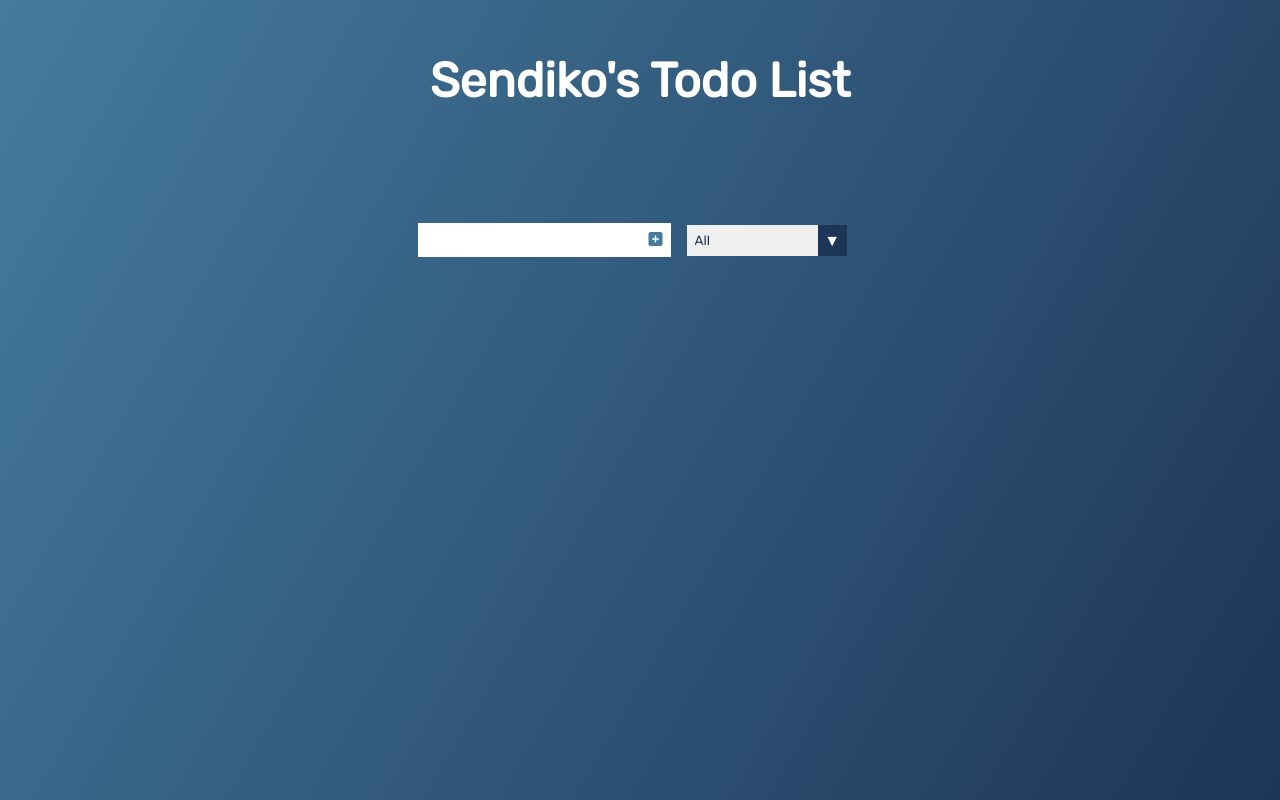
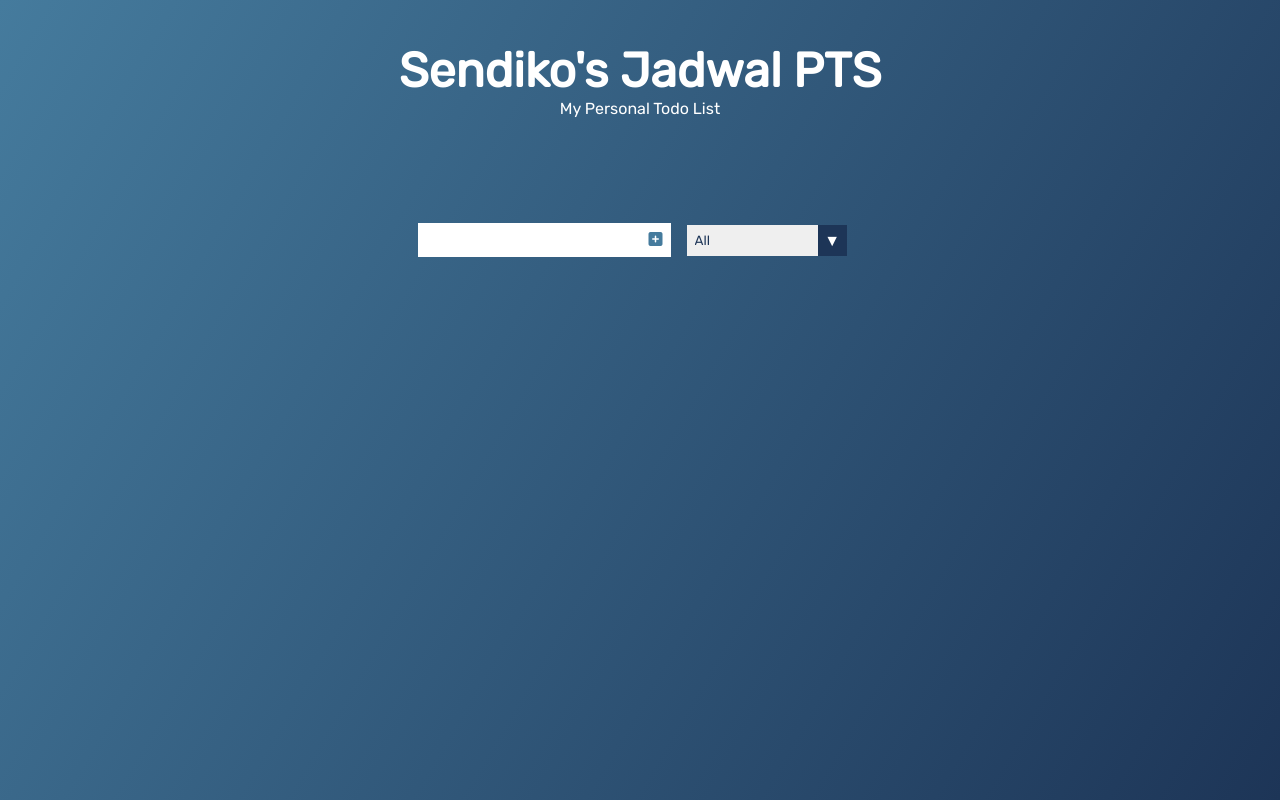
Before and after one commit to Sendiko/Todo-Javascript, a plain HTML site: page index.html in a window 1280 px wide. Drawn offline with Linux system fonts and the light colour scheme.

Commit message:
little customization

```diff
--- a/app.js
+++ b/app.js
@@ -38,6 +38,9 @@ function deleteCheck(e) {
 	if (item.classList[0] === "complete-btn") {
 		const todo = item.parentElement;
 		todo.classList.toggle("completed");
+		todo.addEventListener("transitioned", function(){
+			todo.classList.toggle("completed");
+		})
 		saveLocalTodos(new TODOItem(todo.children[0].innerText, COMPLETED));
 	}
 }
--- a/index.html
+++ b/index.html
@@ -15,7 +15,8 @@
 </head>
 <body>
     <header>
-        <h1>Sendiko's Todo List</h1>
+        <h1>Sendiko's Jadwal PTS</h1>
+        <p>My Personal Todo List</p>
     </header>
     <form>
         <input type="text" class="todo-input" />
--- a/styles.css
+++ b/styles.css
@@ -12,7 +12,15 @@ body{
 }
 
 header{
+    display: flex;
+    flex-flow: column;
     font-size: 1.5rem;
+}
+
+p{
+    font-family: 'Rubik', sans-serif;
+    color: white;
+    font-size: 1rem;
 }
 
 header, form{
@@ -93,6 +101,8 @@ form button:hover{
 .completed{
     text-decoration: line-through;
     opacity: 0.5;
+    text-align: end;
+    transition: all 0.5s ease;
 }
 
 .fall{
```
